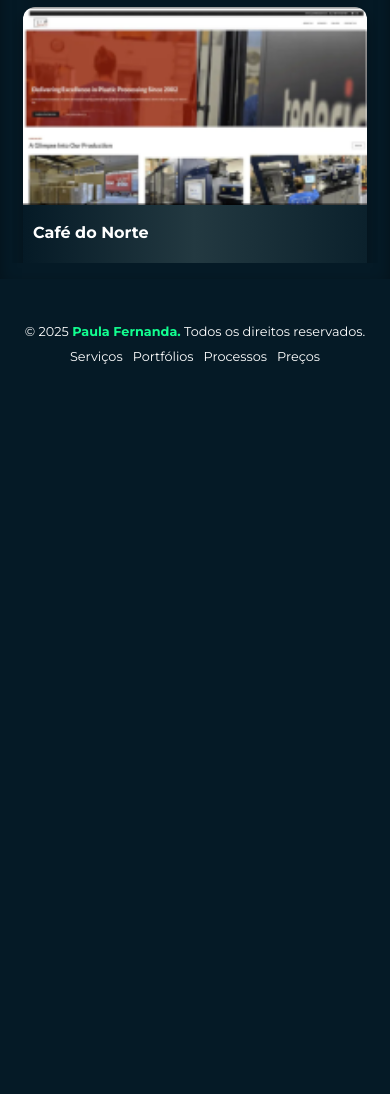
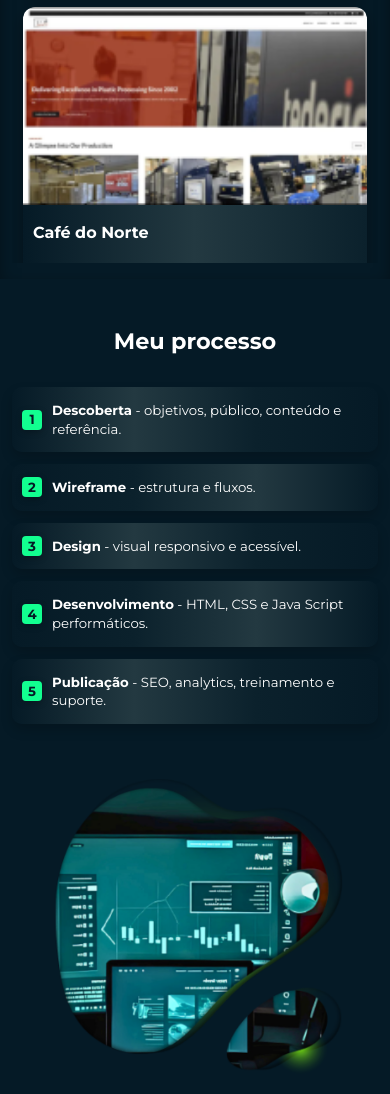
Before and after one commit to PaulaFernanda2785/portifolio_paula_fernanda_cl, a plain HTML site: page index.html in a window 390 px wide. Shown: the part 2313-3407 px from the top of the page. Before the commit the page ends 2717 px from the top, so only its background shows below. Drawn offline with Linux system fonts and the light colour scheme.

Commit message:
atualizar a section processo

```diff
--- a/estilos/style.css
+++ b/estilos/style.css
@@ -516,6 +516,115 @@ p.ver-projeto >a:hover{
     transition: background-image 0.3s ease;
 }
 
+/*===SECTION PROCESSO=====*/
+
+section#Processos{
+    max-width: 1200px;
+    margin: 0 auto;
+    padding: 48px 20px;
+    box-sizing: border-box;
+    background: transparent;
+    color: var(--cor03);
+}
+section#Processos >h2{
+    color: var(--cor03);
+    font-size: clamp(2rem, 4vw, 2rem);
+    padding-top: 20px;
+}
+
+/* layout: lista de processos + imagem */
+div.processos{
+    display: grid;
+    grid-template-columns: 1fr 420px; /* lista à esquerda, imagem à direita */
+    gap: 32px;
+    align-items: start;
+    justify-content: space-between;
+    margin-top: 20px;
+}
+
+/* lista sem estilos de browser e com contador customizado */
+div.processos > ol{
+    list-style: none;
+    padding: 0;
+    margin: 0;
+    counter-reset: passos;
+    width: 100%;
+}
+
+/* item com marcador numérico no ::before */
+div.processos > ol > li{
+    position: relative;
+    display: block;
+    padding: 18px 18px 18px 72px; /* espaço para o marcador */
+    margin: 18px 0;
+    border: 0px transparent black;
+    border-radius: 10px;
+    background-image: linear-gradient(to right, var(--cor-card01),var(--cor-card03),var(--cor-card02), var(--cor-card01));
+    box-shadow: 0 6px 12px rgba(0,0,0,0.18);
+    font-size: clamp(0.95rem, 2.2vw, 1.1rem);
+    line-height: 1.4;
+    color: var(--cor03);
+    cursor: default;
+    transition: transform 220ms ease, box-shadow 220ms ease, background 220ms ease;
+    overflow: hidden;
+}
+
+/* marcador circular numerado */
+div.processos > ol > li::before{
+    content: counter(passos);
+    counter-increment: passos;
+    position: absolute;
+    left: 16px;
+    top: 50%;
+    transform: translateY(-50%);
+    width: 30px;
+    height: 30px;
+    border-radius: 20%;
+    background: var(--cor06);
+    color: var(--cor01);
+    display: flex;
+    align-items: center;
+    justify-content: center;
+    font-weight: 700;
+    box-shadow: 0 2px 6px rgba(0,0,0,0.25);
+    font-size: 0.95rem;
+}
+
+/* hover / foco para acessibilidade */
+div.processos > ol > li:hover,
+div.processos > ol > li:focus-within,
+div.processos > ol > li:focus {
+    transform: translateY(-6px);
+    box-shadow: 0 10px 22px rgba(0,0,0,0.28);
+    outline: none;
+}
+
+/* suportar navegação por teclado */
+div.processos > ol > li:focus-visible {
+    outline: 3px solid rgba(54,216,195,0.18);
+}
+
+/* variações visuais opcionais */
+div.processos > ol > li.pri{ /* se usar classes pri/seg */
+    background-image: linear-gradient(to right, var(--cor-card01),var(--cor-card02),var(--cor-card03), var(--cor-card01));
+}
+div.processos > ol > li.seg{
+    background-image: linear-gradient(to right, var(--cor-card01),var(--cor-card03),var(--cor-card02), var(--cor-card01));
+}
+
+/* imagem responsiva e em fluxo normal (sem absolute) */
+div.processos > img{
+    position: relative;
+    width: 100%;
+    max-width: 420px;
+    height: auto;
+    object-fit: contain;
+    margin: 0;
+    order: 2;
+
+}
+
+
 
 
 
@@ -983,7 +1092,6 @@ p.ver-projeto >a:hover{
 
 /* ...existing code... */
 
-
         footer {
         display: flex;
         flex-direction: column;
@@ -1012,3 +1120,53 @@ p.ver-projeto >a:hover{
     }
 
 }
+
+/* mobile: empilha e centraliza, imagem abaixo da lista */
+@media (max-width: 900px) {
+    div.processos{
+        grid-template-columns: 1fr;
+        gap: 18px;
+    }
+
+    div.processos > img{
+        order: 2;
+        width: 92%;
+        max-width: 420px;
+        margin: 0 auto;
+    }
+
+    div.processos > ol > li{
+        padding: 14px 14px 14px 64px;
+        margin: 12px 0;
+    }
+
+    /* reduz o tamanho do marcador em telas pequenas */
+    div.processos > ol > li::before{
+        width: 34px;
+        height: 34px;
+        left: 12px;
+        font-size: 0.9rem;
+    }
+}
+
+/* telas muito pequenas: melhorar legibilidade */
+@media (max-width: 420px) {
+    section#Processos{
+        padding: 28px 12px;
+    }
+    section#Processos >h2{
+        text-align: center;
+        font-size: clamp(1.4rem, 5vw, 1.8rem);
+    }
+
+    div.processos > ol > li{
+        padding-left: 40px;
+        font-size: clamp(0.83rem, 3.2vw, 1rem);
+    }
+    div.processos > ol > li::before{
+        width: 20px;
+        height: 20px;
+        left: 10px;
+        font-size: 0.83rem;
+    }
+}
--- a/index.html
+++ b/index.html
@@ -28,7 +28,7 @@
                     <ul>
                         <li><a href="#Servicos">Serviços</a></li>
                         <li><a href="#Portifolios">Portfólios</a></li>
-                        <li><a href="#">Processos</a></li>
+                        <li><a href="#Processos">Processos</a></li>
                         <li><a href="#">Preços</a></li>
                     </ul>
                 </nav>
@@ -197,10 +197,22 @@
                     </p>
                 </div>
             </div>
+        </section>
 
-
-
-
+        <section id="Processos">
+            <h2>
+                Meu processo
+            </h2>
+            <div class="processos">
+                <ol>
+                    <li class="pri"><strong>Descoberta</strong> - objetivos, público, conteúdo e referência.</li>
+                    <li class="seg"><strong>Wireframe</strong> - estrutura e fluxos.</li>
+                    <li class="pri"><strong>Design</strong> - visual responsivo e acessível.</li>
+                    <li class="seg"><strong>Desenvolvimento</strong> - HTML, CSS e Java Script performáticos.</li>
+                    <li class="pri"> <strong>Publicação</strong> - SEO, analytics, treinamento e suporte.</li>
+                </ol>
+                <img src="imagens/img-fundo02.png" alt="img-fundo02">
+            </div>
         </section>
 
     </main>
@@ -212,7 +224,7 @@
             <ul>
                 <li><a href="#Servicos">Serviços</a></li>
                 <li><a href="#Portifolios">Portfólios</a></li>
-                <li><a href="#">Processos</a></li>
+                <li><a href="#Processos">Processos</a></li>
                 <li><a href="#">Preços</a></li>
             </ul>
         </nav>
```
